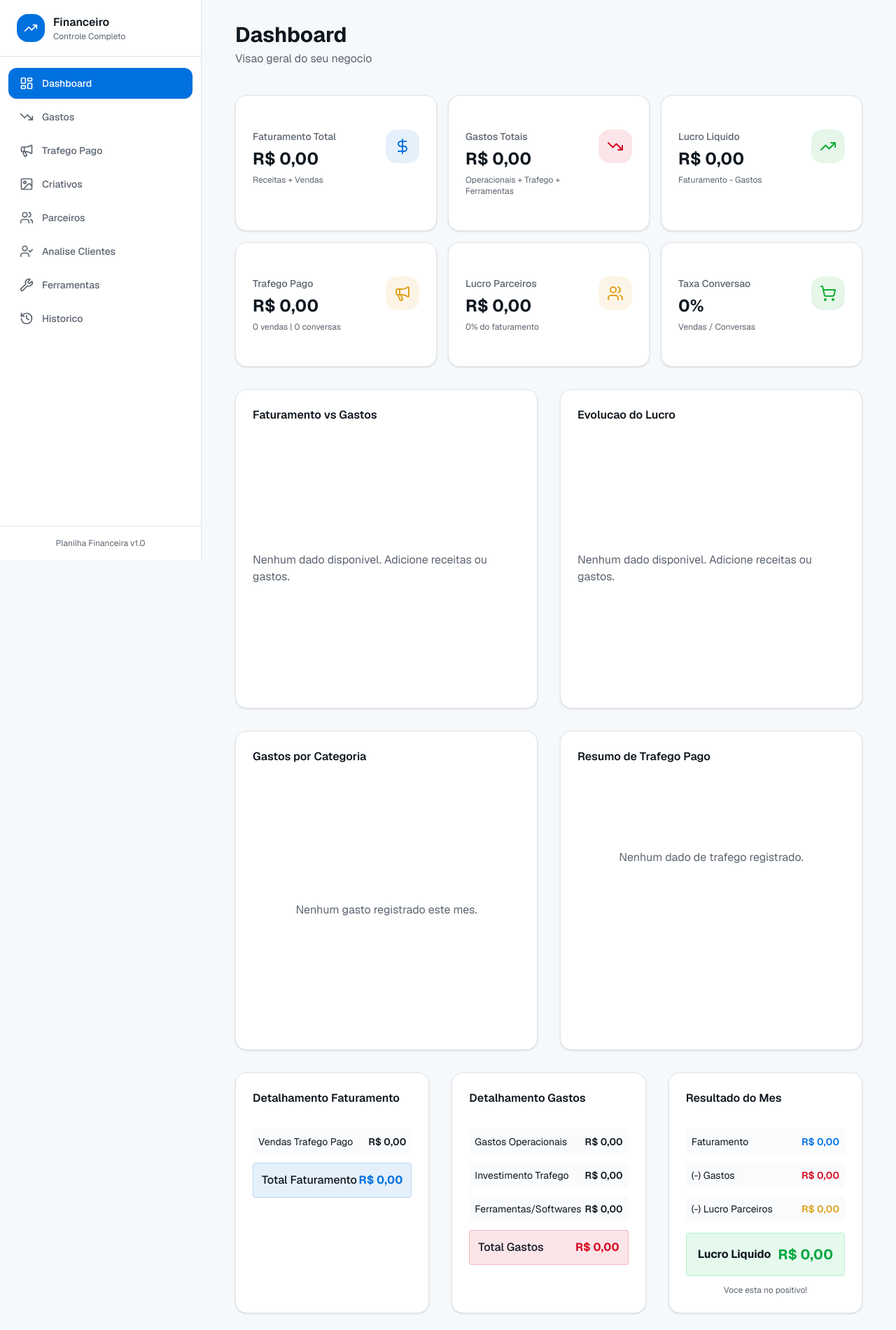
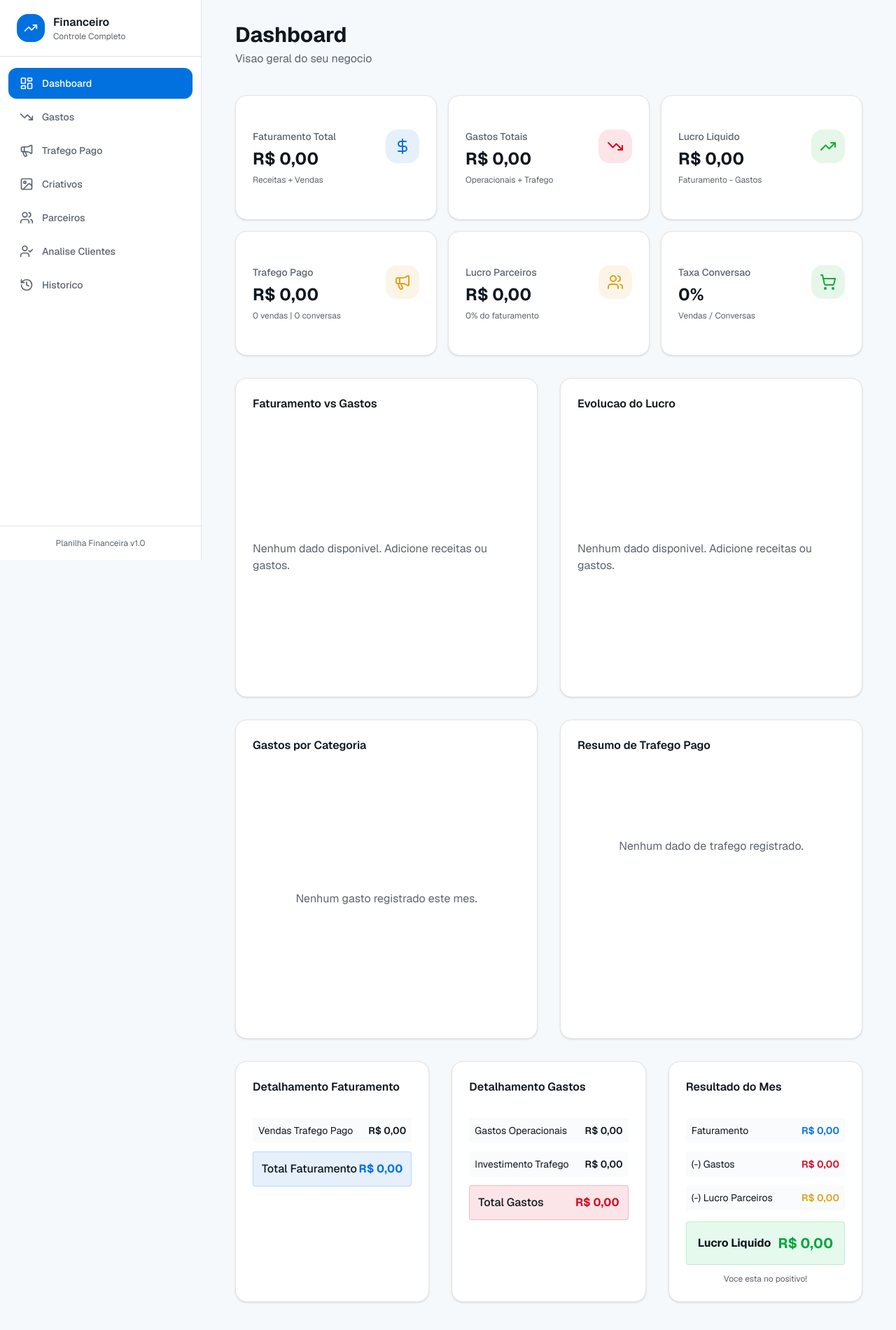
Before and after one commit to dinasoaresestetica-cloud/v0-planilha-financeira-completa, a Next.js app: page / in a window 1280 px wide. Shown: the whole page at 70% size. Built offline with nearby package versions, Linux system fonts and the light colour scheme.

Commit message:
feat: remove tools tab and fix graph to show real expenses
Remove tools tab and correct graph to show only real monthly expenses.

```diff
--- a/app/page.tsx
+++ b/app/page.tsx
@@ -9,7 +9,6 @@ import { Trafego } from '@/components/dashboard/trafego'
 import { Criativos } from '@/components/dashboard/criativos'
 import { Parceiros } from '@/components/dashboard/parceiros'
 import { AnaliseClientes } from '@/components/dashboard/analise-clientes'
-import { Ferramentas } from '@/components/dashboard/ferramentas'
 import { Historico } from '@/components/dashboard/historico'
 
 export default function Home() {
@@ -29,8 +28,6 @@ export default function Home() {
         return <Parceiros />
       case 'analise-clientes':
         return <AnaliseClientes />
-      case 'ferramentas':
-        return <Ferramentas />
       case 'historico':
         return <Historico />
       default:
--- a/components/dashboard/dashboard-home.tsx
+++ b/components/dashboard/dashboard-home.tsx
@@ -42,7 +42,6 @@ export function DashboardHome() {
     gastos,
     trafego,
     parceiros,
-    ferramentas,
     getTotalGastos,
     getTotalTrafego,
     getTotalVendasTrafego,
@@ -87,13 +86,11 @@ export function DashboardHome() {
   // Faturamento total = Vendas Trafego
   const faturamentoTotal = totalVendasTrafego
 
-  // Gastos totais incluindo trafego pago e ferramentas
+  // Gastos totais incluindo trafego pago
   const totalGastos = getTotalGastos(currentMonth, currentYear)
   const totalTrafego = getTotalTrafego(currentMonth, currentYear)
-  // Ferramentas sao custos mensais fixos (nao tem data, sao recorrentes)
-  const totalFerramentas = ferramentas.reduce((sum, f) => sum + f.valor, 0)
-  // Soma total de todos os gastos do mes
-  const gastosTotal = totalGastos + totalTrafego + totalFerramentas
+  // Soma total de todos os gastos do mes (gastos operacionais + investimento em trafego)
+  const gastosTotal = totalGastos + totalTrafego
 
   // Calculo de lucro dos parceiros (participacao no faturamento)
   const totalPorcentagemParceiros = parceiros.reduce((sum, p) => sum + p.porcentagem, 0)
@@ -143,14 +140,11 @@ export function DashboardHome() {
         })
         .reduce((sum, t) => sum + t.valorInvestido, 0)
 
-      // Ferramentas sao custos mensais fixos - incluir em todos os meses ate o mes atual
-      const ferramentasMes = mes <= currentMonth ? totalFerramentas : 0
-
       // Lucro parceiros do mes
       const lucroParcMes = faturamentoMes * (totalPorcentagemParceiros / 100)
 
-      // Total de gastos do mes = gastos operacionais + trafego + ferramentas
-      const gastosTotalMes = gastosMes + trafegoMes + ferramentasMes
+      // Total de gastos do mes = gastos operacionais + trafego (apenas gastos reais)
+      const gastosTotalMes = gastosMes + trafegoMes
 
       return {
         name: month,
@@ -161,7 +155,7 @@ export function DashboardHome() {
     })
   }
 
-  // Dados para grafico de gastos por categoria (inclui ferramentas)
+  // Dados para grafico de gastos por categoria
   const getGastosPorCategoria = () => {
     const gastosMes = gastos.filter(g => {
       const { year, month } = getDateParts(g.data)
@@ -172,17 +166,6 @@ export function DashboardHome() {
       name: cat.label,
       value: gastosMes.filter(g => g.categoria === cat.value).reduce((sum, g) => sum + g.valor, 0),
     }))
-
-    // Adicionar ferramentas como categoria separada se houver
-    if (totalFerramentas > 0) {
-      // Verificar se ja existe categoria ferramentas nos gastos
-      const ferramentasIndex = categoriasDados.findIndex(c => c.name === 'Ferramentas')
-      if (ferramentasIndex >= 0) {
-        categoriasDados[ferramentasIndex].value += totalFerramentas
-      } else {
-        categoriasDados.push({ name: 'Ferramentas/Softwares', value: totalFerramentas })
-      }
-    }
 
     // Adicionar investimento em trafego como categoria
     if (totalTrafego > 0) {
@@ -217,7 +200,7 @@ export function DashboardHome() {
         <StatsCard
           title="Gastos Totais"
           value={formatCurrency(gastosTotal)}
-          subtitle={`Operacionais + Trafego + Ferramentas`}
+          subtitle="Operacionais + Trafego"
           icon={TrendingDown}
           variant="danger"
         />
@@ -518,10 +501,6 @@ export function DashboardHome() {
               <span className="text-sm">Investimento Trafego</span>
               <span className="font-semibold text-sm">{formatCurrency(totalTrafego)}</span>
             </div>
-            <div className="flex justify-between items-center p-2 bg-accent/30 rounded">
-              <span className="text-sm">Ferramentas/Softwares</span>
-              <span className="font-semibold text-sm">{formatCurrency(totalFerramentas)}</span>
-            </div>
             <div className="flex justify-between items-center p-3 bg-destructive/10 rounded border border-destructive/20 mt-2">
               <span className="font-medium">Total Gastos</span>
               <span className="font-bold text-destructive">{formatCurrency(gastosTotal)}</span>
--- a/components/dashboard/sidebar.tsx
+++ b/components/dashboard/sidebar.tsx
@@ -8,7 +8,6 @@ import {
   Megaphone,
   Users,
   UserCheck,
-  Wrench,
   Menu,
   X,
   Image,
@@ -29,7 +28,6 @@ const menuItems = [
   { id: 'criativos', label: 'Criativos', icon: Image },
   { id: 'parceiros', label: 'Parceiros', icon: Users },
   { id: 'analise-clientes', label: 'Analise Clientes', icon: UserCheck },
-  { id: 'ferramentas', label: 'Ferramentas', icon: Wrench },
   { id: 'historico', label: 'Historico', icon: History },
 ]
 
```
